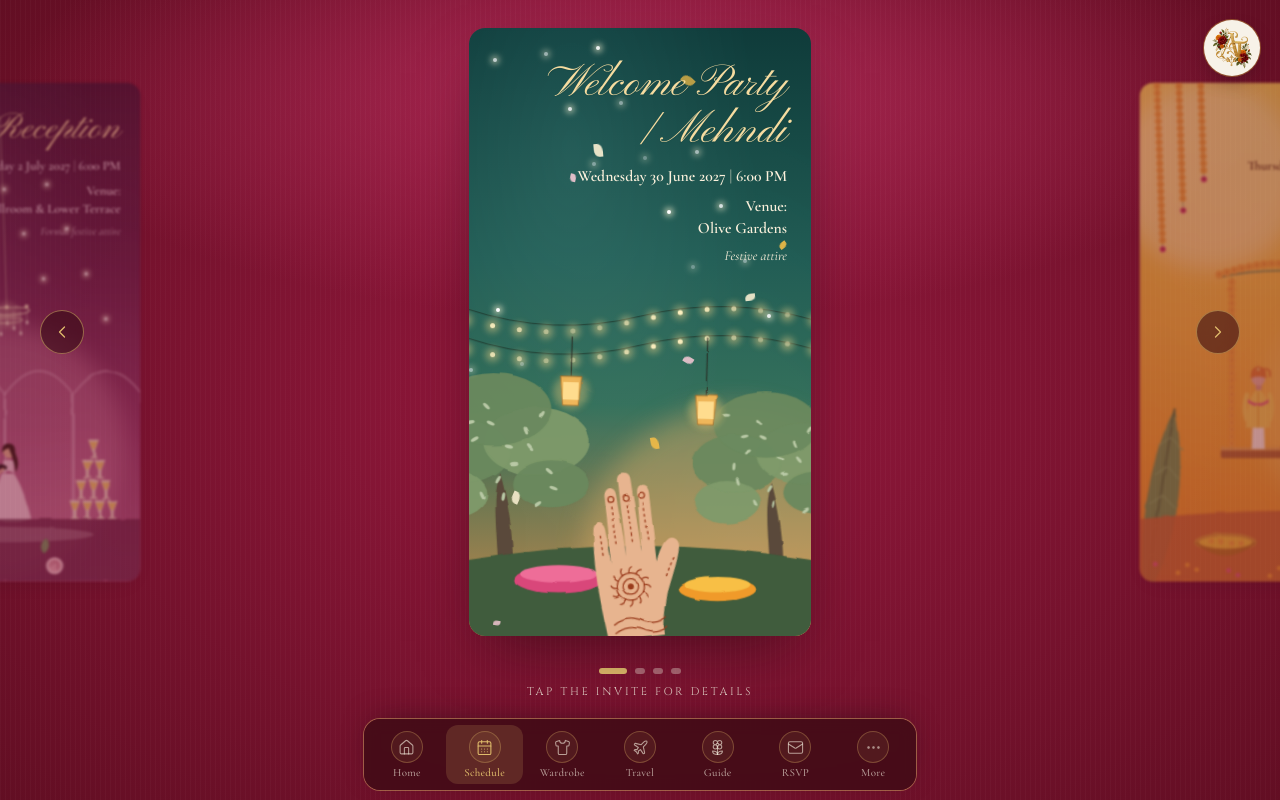
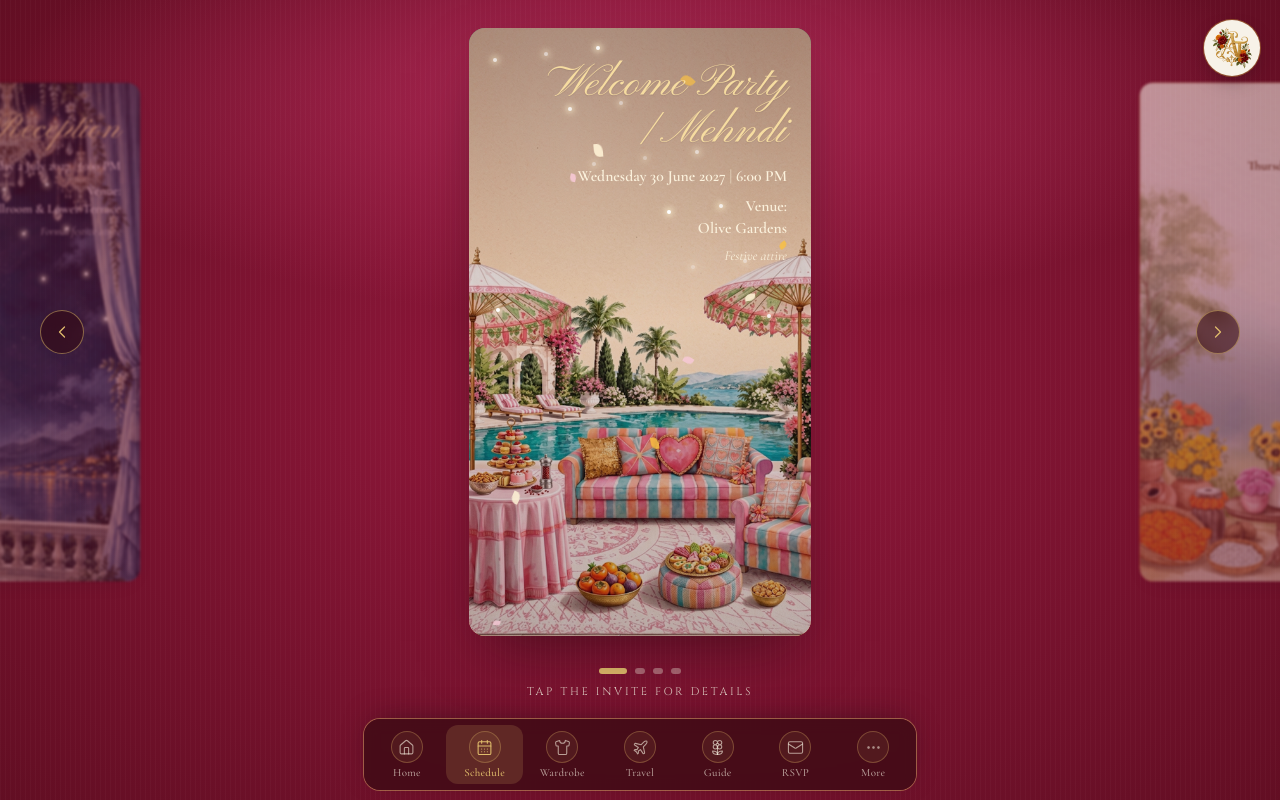
Before and after one commit to hill07/tejas-anoml, a React (Vite) app: page /schedule in a window 1280 px wide. Built offline with nearby package versions, Linux system fonts and the light colour scheme.

Commit message:
Use event photos as invitation backgrounds

```diff
--- a/src/components/invite/InviteCard.tsx
+++ b/src/components/invite/InviteCard.tsx
@@ -20,6 +20,13 @@ const PETALS = Array.from({ length: 12 }, (_, i) => ({
   drift: ((i % 2 ? 1 : -1) * (20 + ((i * 13) % 40))),
 }));
 
+const EVENT_BACKGROUNDS: Record<string, string> = {
+  'welcome-party': '/Mehndi.jpeg',
+  haldi: '/Haldi.jpeg',
+  wedding: '/Wedding.jpeg',
+  reception: '/reception.jpeg',
+};
+
 const SPARKS = Array.from({ length: 16 }, (_, i) => ({
   left: (i * 29 + 7) % 94,
   top: (i * 17 + 5) % 60,
@@ -40,16 +47,28 @@ export function InviteCard({ event, active }: { event: WeddingEvent; active: boo
       className="inv-card relative aspect-[9/16] w-full overflow-hidden rounded-2xl"
       style={{ background: theme.background, containerType: 'inline-size' } as CSSProperties}
     >
-      {/* soft paper wash */}
+      {/* Event photo backdrop; the crimson velvet outside the card is unchanged. */}
       <div
-        className="pointer-events-none absolute inset-0 opacity-50 mix-blend-soft-light"
+        className="pointer-events-none absolute inset-0 bg-cover bg-center"
+        style={{ backgroundImage: `url("${EVENT_BACKGROUNDS[event.slug] ?? ''}")` }}
+        aria-hidden="true"
+      />
+      <div
+        className="pointer-events-none absolute inset-0"
+        style={{
+          background:
+            event.slug === 'welcome-party' || event.slug === 'reception'
+              ? 'linear-gradient(180deg, rgba(35,12,25,.38) 0%, rgba(35,12,25,.12) 48%, rgba(35,12,25,.3) 100%)'
+              : 'linear-gradient(180deg, rgba(255,248,232,.55) 0%, rgba(255,248,232,.12) 48%, rgba(35,12,25,.18) 100%)',
+        }}
+        aria-hidden="true"
+      />
+      {/* Subtle animated paper-like highlights over the photo. */}
+      <div
+        className="pointer-events-none absolute inset-0 opacity-40 mix-blend-soft-light"
         style={{ background: 'radial-gradient(ellipse at 30% 20%, rgba(255,255,255,.55), transparent 55%), radial-gradient(ellipse at 80% 90%, rgba(255,255,255,.3), transparent 60%)' }}
         aria-hidden="true"
       />
-
-      <svg viewBox="0 0 360 640" preserveAspectRatio="xMidYMax slice" className="inv-kenburns absolute inset-0 h-full w-full" aria-hidden="true">
-        <Scene />
-      </svg>
 
       {theme.sparkle
         ? SPARKS.map((s, i) => (
```
